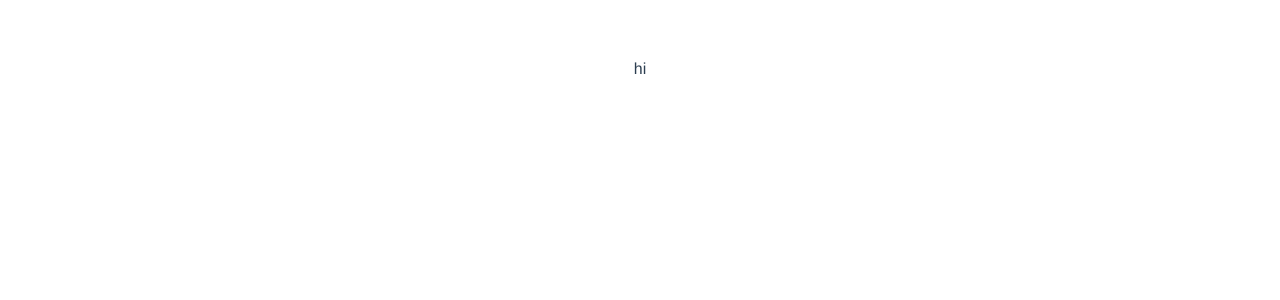
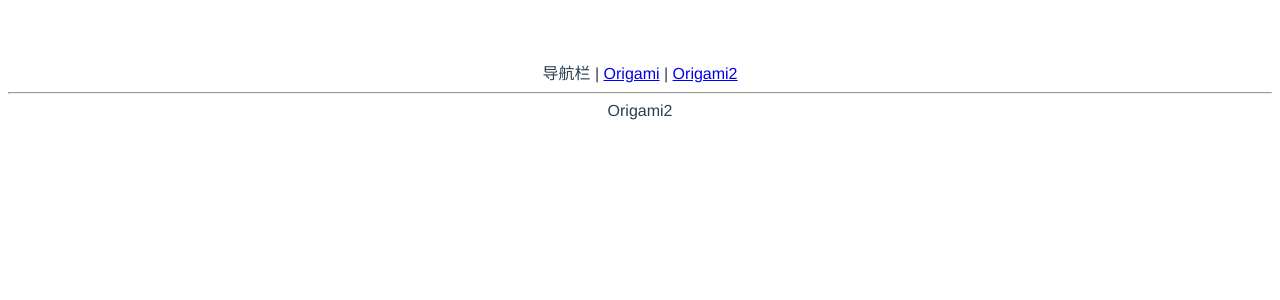
Before and after one commit to origami0227/pokemonUI, a Vue app: page /#/xxx in a window 1280 px wide. Before the commit this address had no page. Shown: the top 300 px of the page. Built offline with nearby package versions, Linux system fonts and the light colour scheme.

Commit message:
引入router-link

```diff
--- a/src/App.vue
+++ b/src/App.vue
@@ -1,5 +1,6 @@
 <template>
-  <div>hi</div>
+  <div>导航栏 | <router-link to="/">Origami</router-link> | <router-link to="/xxx">Origami2</router-link></div>
+  <hr/>
   <router-view />
 </template>
 
--- /dev/null
+++ b/src/components/Origami2.vue
@@ -0,0 +1,5 @@
+<template>
+  <div>
+    Origami2
+  </div>
+</template>
--- a/src/main.ts
+++ b/src/main.ts
@@ -3,12 +3,14 @@ import App from './App.vue'
 import './index.css'
 import {createWebHashHistory, createRouter} from 'vue-router'
 import Origami from './components/Origami.vue'
+import Origami2 from './components/Origami2.vue'
 
 const history = createWebHashHistory()
 const router = createRouter({
     history: history,
     routes: [
-        {path: '/', component: Origami}//访问根路径时渲染Origami
+        {path: '/', component: Origami},//访问根路径时渲染Origami
+        {path:'/xxx',component:Origami2}
     ]
 })
 const app = createApp(App)
```
